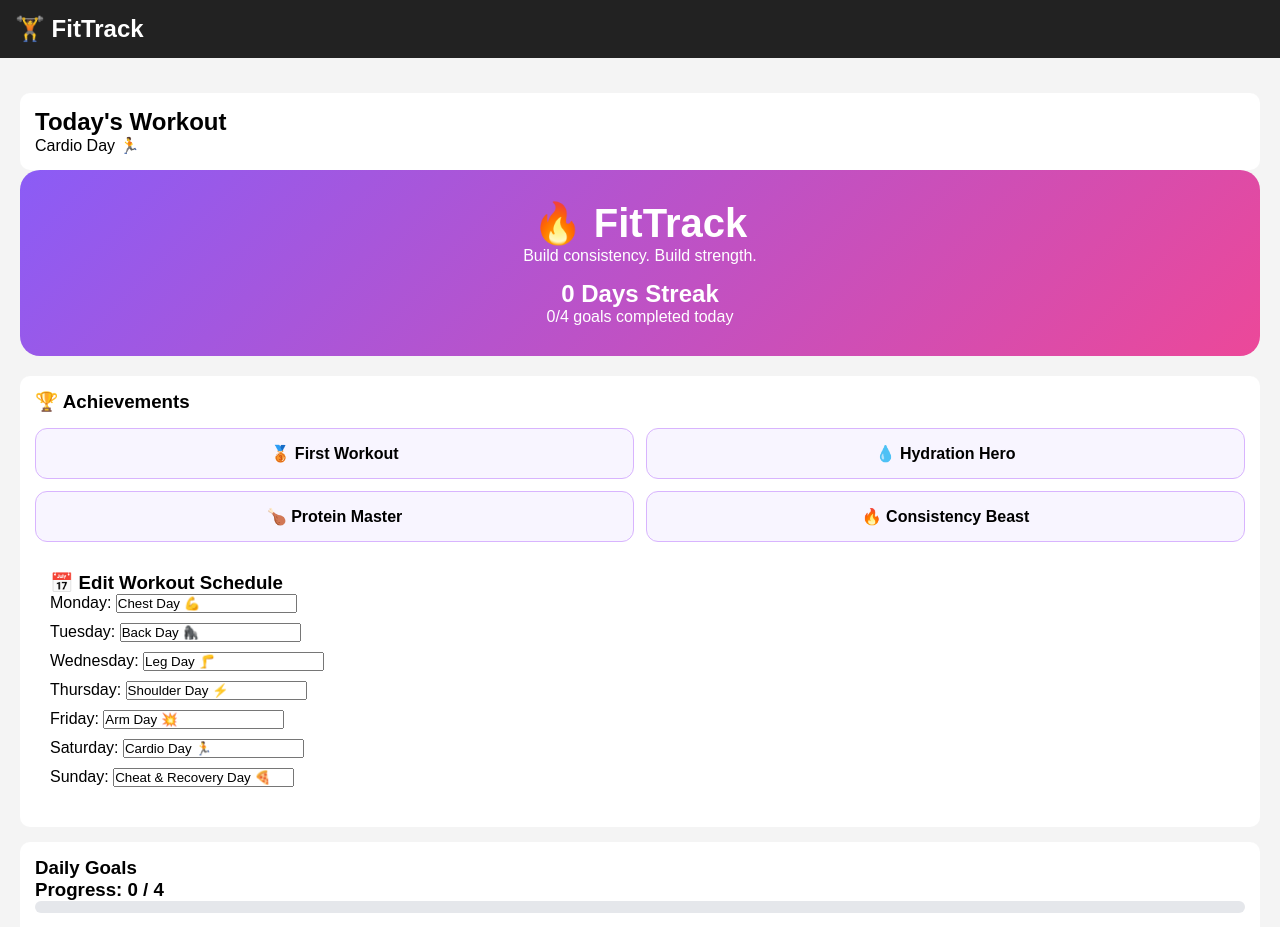
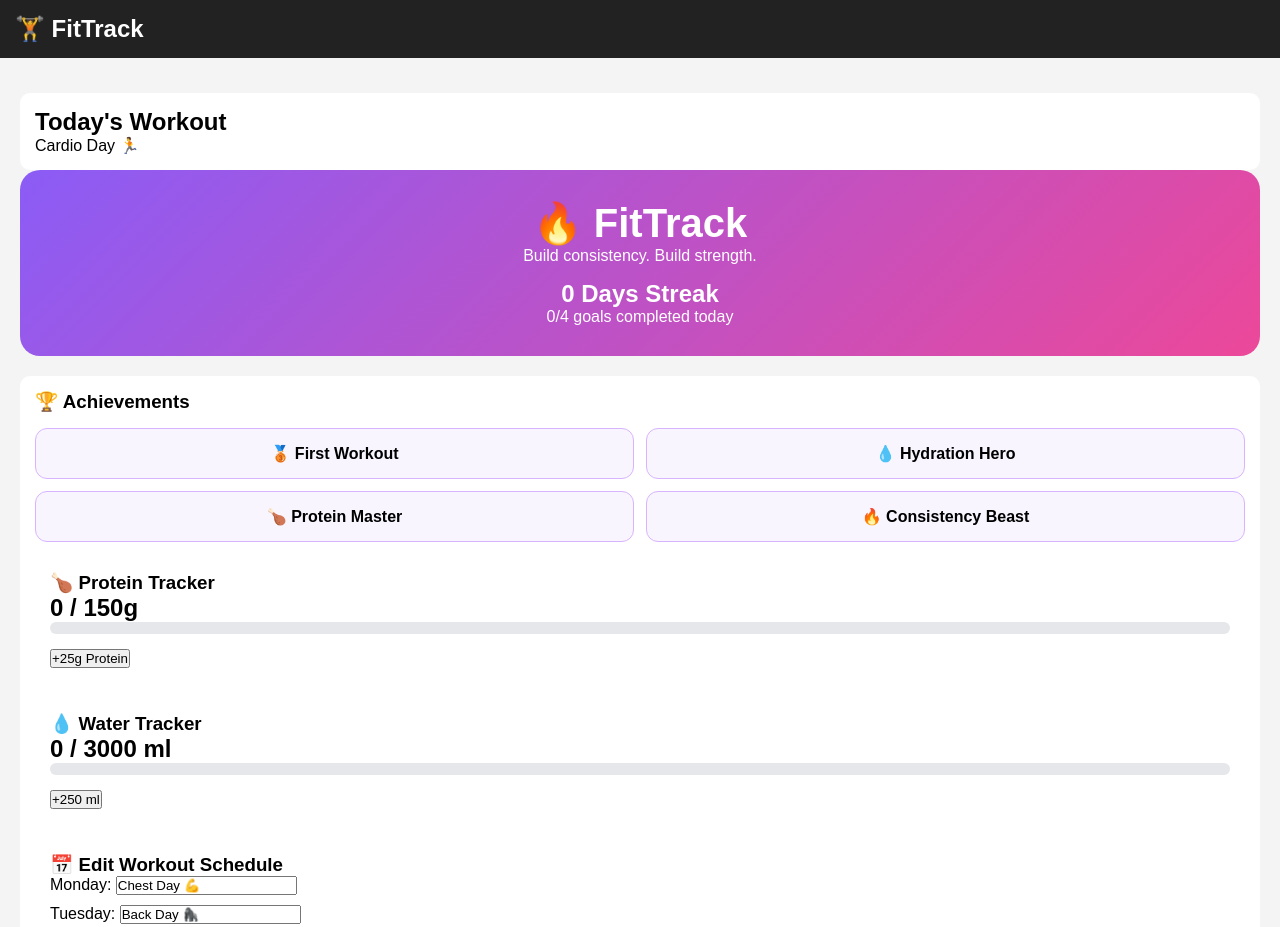
Before and after one commit to sanyabakshi18/fittrack, a React (Vite) app in the folder client/: page / in a window 1280 px wide. Shown: the top 927 px of the page. Built offline with nearby package versions, Linux system fonts and the light colour scheme.

Commit message:
added protein and water tracking

```diff
--- a/client/src/App.jsx
+++ b/client/src/App.jsx
@@ -23,6 +23,13 @@ function App() {
   const [streak, setStreak] = useState(() => {
     return Number(localStorage.getItem("streak")) || 0;
   });
+  const [proteinIntake, setProteinIntake] = useState(() => {
+  return Number(localStorage.getItem("proteinIntake")) || 0;
+});
+const [waterIntake, setWaterIntake] = useState(() => {
+  return Number(localStorage.getItem("waterIntake")) || 0;
+});
+
   const [workoutSchedule, setWorkoutSchedule] = useState(() => {
   const savedSchedule = localStorage.getItem("workoutSchedule");
 
@@ -59,11 +66,18 @@ function App() {
     localStorage.setItem("streak", streak);
   }, [streak]);
   useEffect(() => {
+  localStorage.setItem("proteinIntake", proteinIntake);
+}, [proteinIntake]);
+useEffect(() => {
+  localStorage.setItem("waterIntake", waterIntake);
+}, [waterIntake]);
+  useEffect(() => {
   localStorage.setItem(
     "workoutSchedule",
     JSON.stringify(workoutSchedule)
   );
 }, [workoutSchedule]);
+
 
   const completedGoals =
     (workout ? 1 : 0) +
@@ -83,6 +97,8 @@ const today = new Date().toLocaleDateString("en-US", {
 });
 
 const todaysWorkout = workoutSchedule[today];
+const proteinGoal= 150;
+const waterGoal= 3000;
 
 
   return (
@@ -124,6 +140,60 @@ const todaysWorkout = workoutSchedule[today];
       🔥 Consistency Beast
     </div>
   </div>
+  <div className="card">
+  <h3>🍗 Protein Tracker</h3>
+
+  <h2>
+    {proteinIntake} / {proteinGoal}g
+  </h2>
+
+  <div className="progress-bar">
+    <div
+      className="progress-fill"
+      style={{
+        width: `${Math.min(
+          (proteinIntake / proteinGoal) * 100,
+          100
+        )}%`,
+      }}
+    ></div>
+  </div>
+
+  <button
+    onClick={() =>
+      setProteinIntake(proteinIntake + 25)
+    }
+  >
+    +25g Protein
+  </button>
+</div>
+<div className="card">
+  <h3>💧 Water Tracker</h3>
+
+  <h2>
+    {waterIntake} / {waterGoal} ml
+  </h2>
+
+  <div className="progress-bar">
+    <div
+      className="progress-fill"
+      style={{
+        width: `${Math.min(
+          (waterIntake / waterGoal) * 100,
+          100
+        )}%`,
+      }}
+    ></div>
+  </div>
+
+  <button
+    onClick={() =>
+      setWaterIntake(waterIntake + 250)
+    }
+  >
+    +250 ml
+  </button>
+</div>
   <div className="card">
   <h3>📅 Edit Workout Schedule</h3>
 
```
